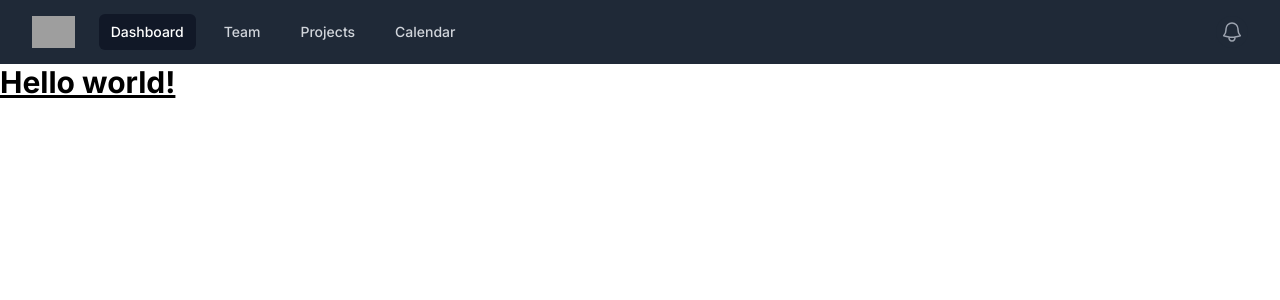
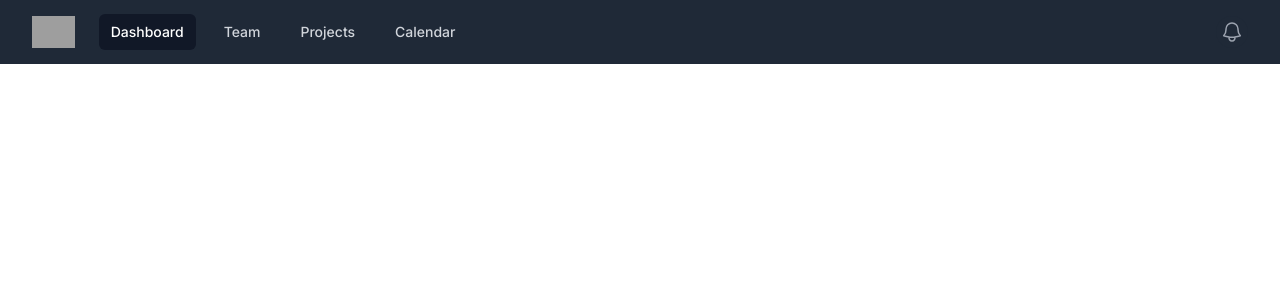
Before and after one commit to alimirzaeimajd/Nextjs-events-app, a Next.js app: page / in a window 1280 px wide. Shown: the top 300 px of the page. Built offline with nearby package versions, Linux system fonts and the light colour scheme; grey boxes are pictures that could not be loaded.

Commit message:
tailwind css

```diff
--- a/app/page.js
+++ b/app/page.js
@@ -4,7 +4,6 @@ export default function Home() {
   return (
     <>
       <Navbar />
-      <h1 className="text-3xl font-bold underline">Hello world!</h1>
     </>
   );
 }
```
